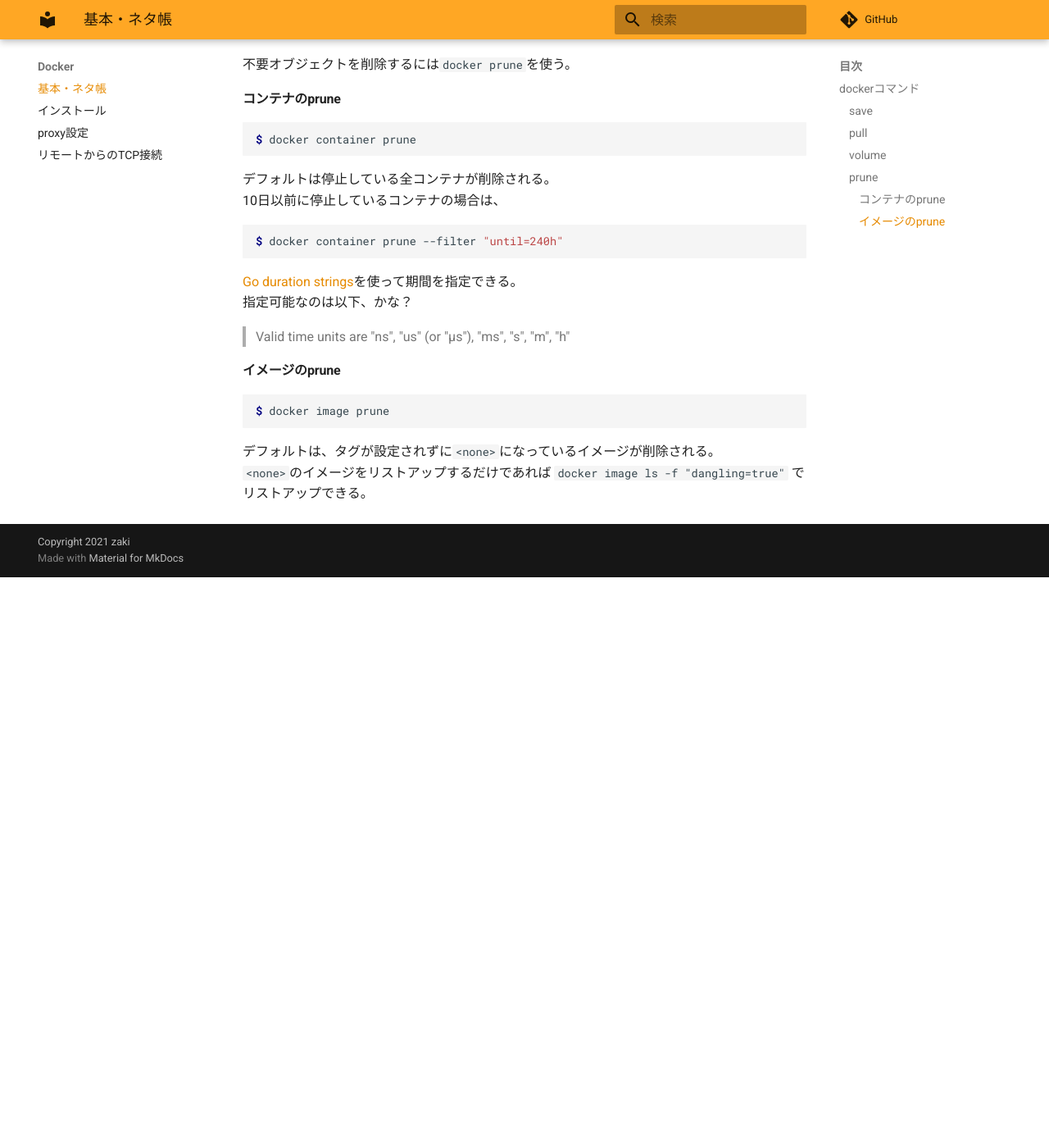
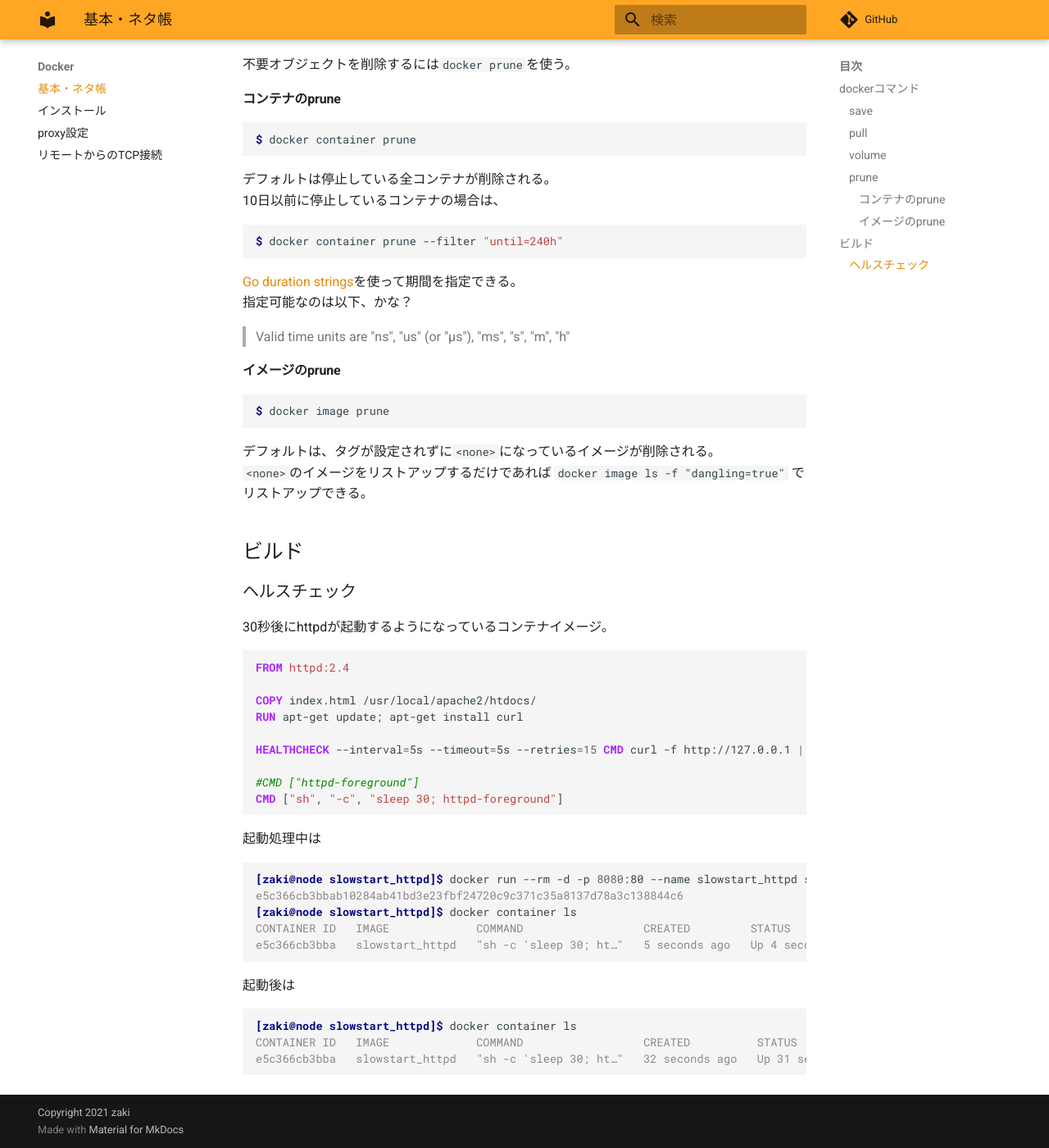
Before and after one commit to zaki-lknr/docs, an MkDocs documentation site: the page built from docs/Docker/index.md, in a window 1280 px wide and 1400 px high, scrolled down 979 px. Shown: the whole window at 82% size. Built offline with MkDocs 1.6.1 and Material for MkDocs 9.7.7, drawn with Linux system fonts in a browser that asks for light colours; comment, search, counter and statistics services are not loaded; before the commit the page ends 1683 px from its top, so only the background shows below that.

Commit message:
add: docker: ヘルスチェック

````diff
--- a/docs/Docker/index.md
+++ b/docs/Docker/index.md
@@ -69,3 +69,39 @@ $ docker image prune
 
 デフォルトは、タグが設定されずに`<none>`になっているイメージが削除される。
 `<none>`のイメージをリストアップするだけであれば `docker image ls -f "dangling=true"` でリストアップできる。
+
+## ビルド
+
+### ヘルスチェック
+
+30秒後にhttpdが起動するようになっているコンテナイメージ。
+
+```Dockerfile
+FROM httpd:2.4
+
+COPY index.html /usr/local/apache2/htdocs/
+RUN apt-get update; apt-get install curl
+
+HEALTHCHECK --interval=5s --timeout=5s --retries=15 CMD curl -f http://127.0.0.1 || exit 1
+
+#CMD ["httpd-foreground"]
+CMD ["sh", "-c", "sleep 30; httpd-foreground"]
+```
+
+起動処理中は
+
+```console
+[zaki@node slowstart_httpd]$ docker run --rm -d -p 8080:80 --name slowstart_httpd slowstart_httpd
+e5c366cb3bbab10284ab41bd3e23fbf24720c9c371c35a8137d78a3c138844c6
+[zaki@node slowstart_httpd]$ docker container ls
+CONTAINER ID   IMAGE             COMMAND                  CREATED         STATUS                            PORTS                                   NAMES
+e5c366cb3bba   slowstart_httpd   "sh -c 'sleep 30; ht…"   5 seconds ago   Up 4 seconds (health: starting)   0.0.0.0:8080->80/tcp, :::8080->80/tcp   slowstart_httpd
+```
+
+起動後は
+
+```console
+[zaki@node slowstart_httpd]$ docker container ls
+CONTAINER ID   IMAGE             COMMAND                  CREATED          STATUS                    PORTS                                   NAMES
+e5c366cb3bba   slowstart_httpd   "sh -c 'sleep 30; ht…"   32 seconds ago   Up 31 seconds (healthy)   0.0.0.0:8080->80/tcp, :::8080->80/tcp   slowstart_httpd
+```
````
